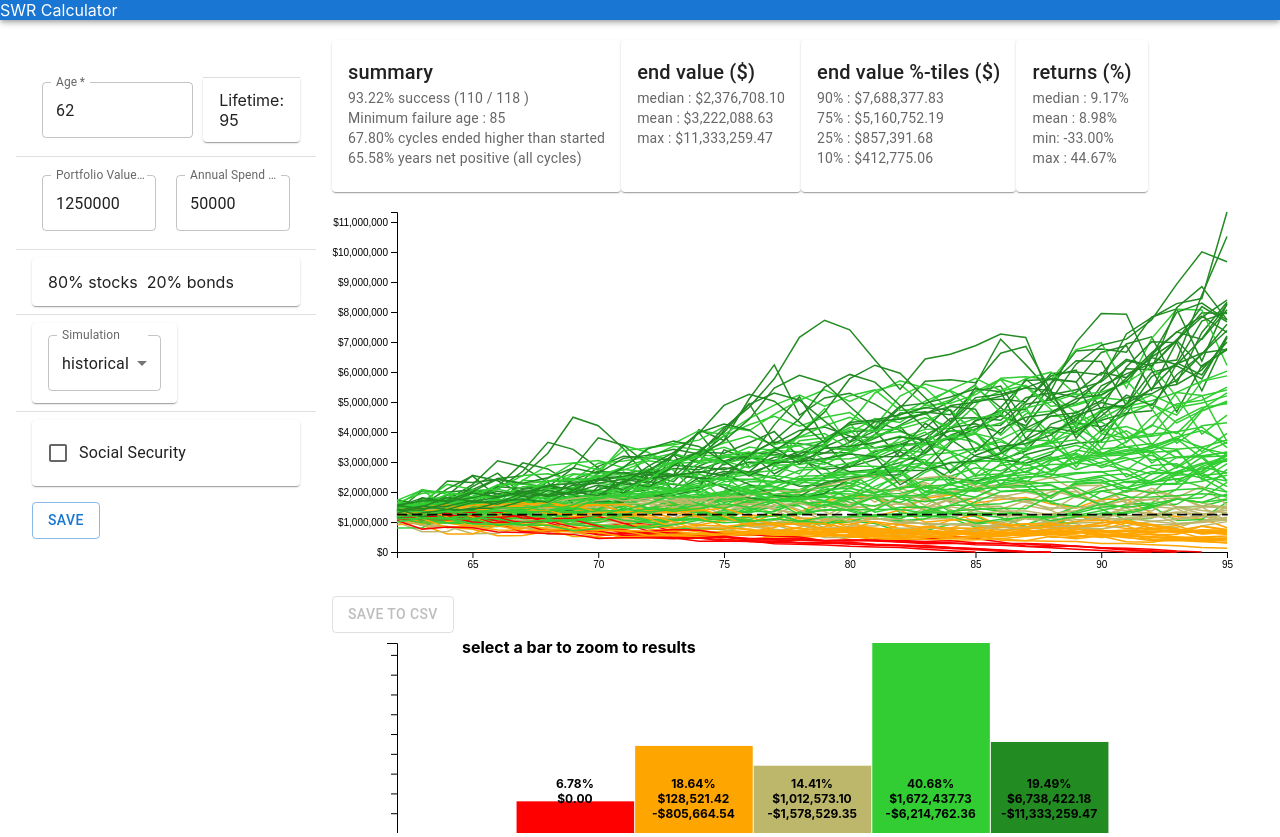
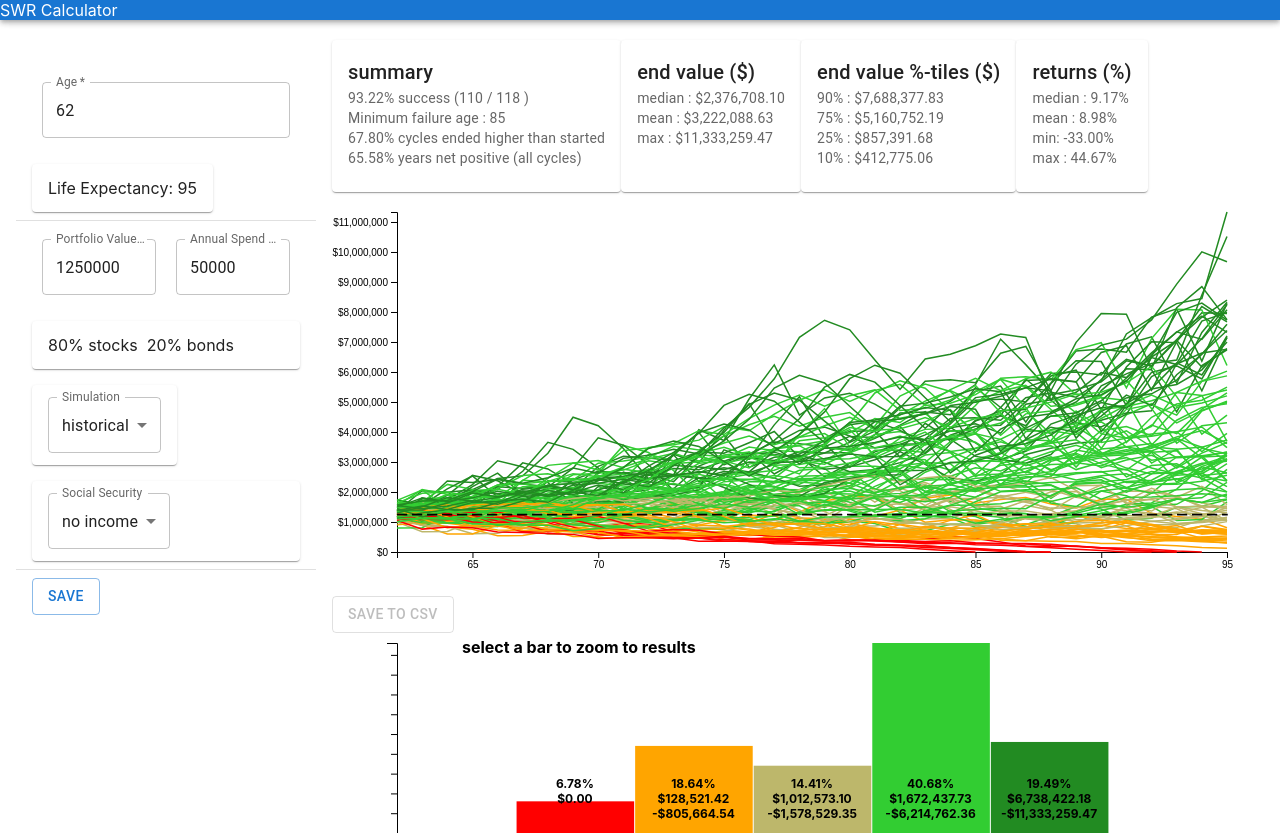
Before and after one commit to pcd-github/pcd-github.github.io, a React (Create React App) app: page / in a window 1280 px wide. Built offline with nearby package versions, Linux system fonts and the light colour scheme.

Commit message:
calc panel - cleaned up SS income

```diff
--- a/src/swrcalc.js
+++ b/src/swrcalc.js
@@ -3,18 +3,12 @@ import * as React from "react";
 import { Accordion, AccordionSummary, AccordionDetails, InputLabel, MenuItem } from '@mui/material';
 import { Box } from "@mui/system";
 import Button from '@mui/material/Button';
-import { Checkbox } from "@mui/material";
 import { TextField } from "@mui/material";
 import { List } from "@mui/material";
 import { ListItem } from "@mui/material";
 import { Slider } from "@mui/material";
-import { FormGroup } from "@mui/material";
-import { FormControlLabel } from "@mui/material";
 import { FormControl } from "@mui/material";
-import { FormLabel } from "@mui/material";
 import Select from '@mui/material/Select';
-import { RadioGroup } from "@mui/material";
-import { Radio } from "@mui/material";
 import { Stack } from "@mui/material";
 import { histData, generateSourceData } from "./histdata.js";
 import { getColorStringForRelativeValue, dumpAllToCSVFile } from './common.js';
@@ -51,7 +45,7 @@ class SWRCalc extends React.Component {
             monteCarloProjectionState: defaultMCProjection,
             ssOnState: false,
             socialSecurityIncomeState: defaultSSIncome,
-            socialSecurityAgeState: 67,
+            socialSecurityAgeState: 0,
             useAllHistDataState: true,
             startDataYearState: defaultStartDataYear,
             endDataYearState: defaultEndDataYear,
@@ -129,10 +123,6 @@ class SWRCalc extends React.Component {
             this.setState( {feePctState : newValue} );
         }
 
-        const handleSSToggle = (event, newValue) => {
-            this.setState( {ssOnState: newValue} );
-        }
-
         const handleChangeSSAge = (event) => {
             var newValue = +(event.target.value);
             this.setState( {socialSecurityAgeState: newValue});
@@ -205,7 +195,7 @@ class SWRCalc extends React.Component {
 
         const applySpend = (thisCycle) => {
             const ssAge = this.state.socialSecurityAgeState;
-            const ssIncome = (this.state.ssOnState) ? this.state.socialSecurityIncomeState : 0;
+            const ssIncome = (0 !== this.state.socialSecurityAgeState) ? this.state.socialSecurityIncomeState : 0;
 
             // get current spend (currently fixed)
             thisCycle.spend = this.state.spendValueState;
@@ -445,7 +435,7 @@ class SWRCalc extends React.Component {
                         }} >
 
                             <List>
-                                <ListItem  divider>
+                                <ListItem >
                                     <TextField required label="Age"
                                         sx={{ m: '10px' }}
                                         type="number"
@@ -455,9 +445,11 @@ class SWRCalc extends React.Component {
                                         shrink: true,
                                         }}
                                     />
+                                </ListItem>
+                                <ListItem divider >
                                     <Accordion>
                                         <AccordionSummary>
-                                            <div >Lifetime: {this.state.lifeExpectancyState}</div>
+                                            <div >Life Expectancy: {this.state.lifeExpectancyState}</div>
                                         </AccordionSummary>
                                         <AccordionDetails>
                                             <Slider id="aExpect" label="Life Expectancy" marks step={1}
@@ -467,7 +459,7 @@ class SWRCalc extends React.Component {
                                         </AccordionDetails>
                                     </Accordion>
                                 </ListItem>
-                                <ListItem divider >
+                                <ListItem >
                                     <TextField required
                                     sx={{ m: '10px' }}
                                     type="number" label="Portfolio Value $"
@@ -479,7 +471,7 @@ class SWRCalc extends React.Component {
                                     defaultValue={defaultSpendValue}
                                     onChange={handleSpendingValueChange} />
                                 </ListItem>
-                                <ListItem divider >
+                                <ListItem  >
                                     <Accordion>
                                         <AccordionSummary>
                                             <span id='portMix'>
@@ -499,7 +491,7 @@ class SWRCalc extends React.Component {
                                         </AccordionDetails>
                                     </Accordion>
                                     </ListItem>
-                                    <ListItem divider >
+                                    <ListItem >
                                     <Accordion>
                                         <AccordionSummary>
                                             <FormControl>
@@ -507,7 +499,7 @@ class SWRCalc extends React.Component {
                                                 <Select
                                                 labelId='proj-type-label'
                                                 value={(this.state.monteCarloProjectionState) ? monteCarloString : historicalString}
-                                                label='projection type'
+                                                label='Simulation'
                                                 onChange={handleProjectionToggle}>
                                                     <MenuItem value={historicalString}>historical</MenuItem>
                                                     <MenuItem value={monteCarloString}>monte carlo</MenuItem>
@@ -528,35 +520,29 @@ class SWRCalc extends React.Component {
                                         </AccordionDetails>
                                     </Accordion>
                                 </ListItem>
-                                <ListItem >
-
+                                <ListItem divider >
                                     <Accordion>
                                         <AccordionSummary>
-                                            <FormGroup>
-                                                <FormControlLabel control={<Checkbox />} label="Social Security"
-                                                    onChange={handleSSToggle}
-                                                />
-                                            </FormGroup>
+                                            <FormControl>
+                                                <InputLabel id='ss-label' >Social Security</InputLabel>
+                                                    <Select
+                                                     labelId='ss-label'
+                                                     value={  this.state.socialSecurityAgeState }
+                                                     label='Social Security'
+                                                     onChange={handleChangeSSAge} >
+                                                        <MenuItem value={0}> no income </MenuItem>
+                                                        <MenuItem value={62}>starting at 62</MenuItem>
+                                                        <MenuItem value={67}>starting at 67</MenuItem>
+                                                        <MenuItem value={70}>starting at 70</MenuItem>
+                                                    </Select>
+                                            </FormControl>
                                         </AccordionSummary>
                                         <AccordionDetails >
-                                            <TextField disabled={!(this.state.ssOnState)}
+                                            <TextField disabled={(0 === this.state.socialSecurityAgeState)}
                                              sx={{ m: '10px' }}
                                              type="number" label="Annual SS $"
                                              defaultValue={defaultSSIncome}
                                              onChange={handleSocialSecurityIncomeChange} />
-                                            <FormControl disabled={!(this.state.ssOnState)} component="fieldset">
-                                                <FormLabel component="legend">Start at age</FormLabel>
-                                                <RadioGroup
-                                                aria-label="ss-start"
-                                                onChange={handleChangeSSAge}
-                                                row
-                                                defaultValue="67"
-                                                name="radio-buttons-group">
-                                                    <FormControlLabel value="62" control={<Radio />} label="62" />
-                                                    <FormControlLabel value="67" control={<Radio />} label="67" />
-                                                    <FormControlLabel value="70" control={<Radio />} label="70" />
-                                                </RadioGroup>
-                                            </FormControl>
                                         </AccordionDetails>
                                     </Accordion>
                                 </ListItem>
```
